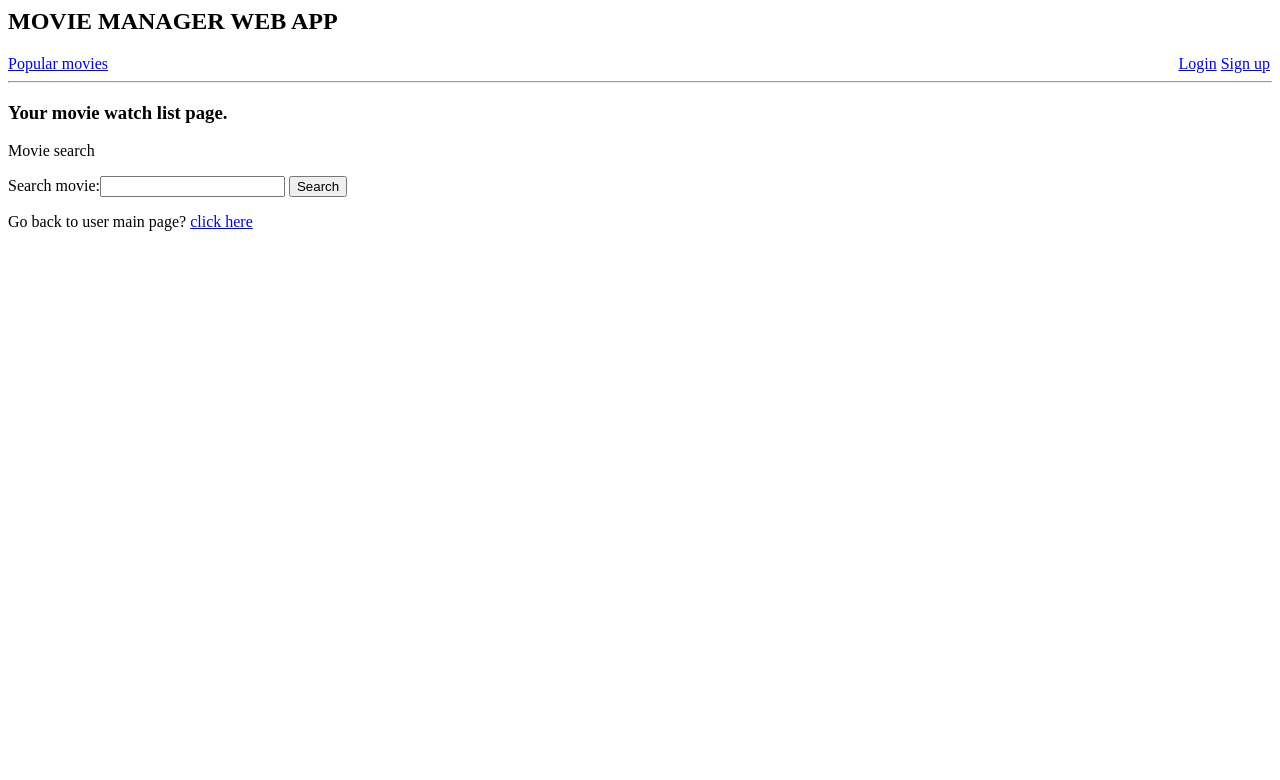
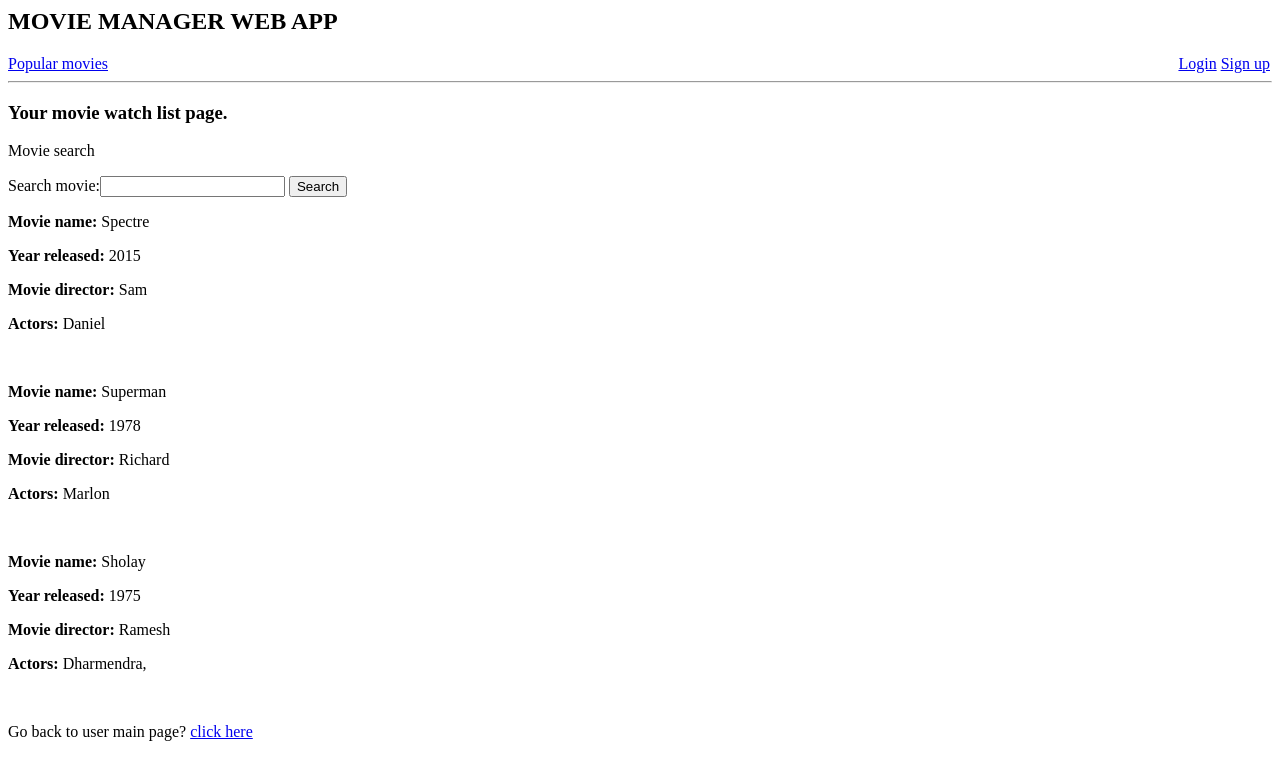
Before and after one commit to iniej/final_project, a Django app: page /user/movies/watchlist/ in a window 1280 px wide. Shown: the top 780 px of the page. Run offline with Django 3.2, Linux system fonts and the light colour scheme; data comes from the database, SQL or seed files in the repository; both versions use the stored data as it was after the commit.

Commit message:
created Watchlist model

```diff
--- a/movie_wishlist/models.py
+++ b/movie_wishlist/models.py
@@ -8,3 +8,9 @@ class UserInfo(models.Model):
     email = models.CharField(max_length = 200, unique = True,blank = False)
     password1 = models.CharField(max_length = 200, blank = False)
     password2 = models.CharField(max_length = 200, blank = False)
+
+class WatchList(models.Model):
+    title = models.CharField(max_length=200)
+    year = models.CharField(max_length=200)
+    actor = models.CharField(max_length=200)
+    director = models.CharField(max_length=200)
--- a/movie_wishlist/movie_data.py
+++ b/movie_wishlist/movie_data.py
@@ -1,38 +1,18 @@
 import requests
 import os
-# key = os.environ['OMDB_KEY']
-# base_url = 'http://www.omdbapi.com/'
-# def get_movie_info(name):
-#     # movie_name = input('Enter movie name: ')
-#     params = {'apikey':key, 't': name}
-#     data = requests.get(base_url, params).json()
-#     # print(data)
-#     # print(data['Ratings'][0]['Value'])
-#     print(data)
+
 
 apikey = '6d42cd22'
-movie = []
+
 # if 'search_movie' in request.GET:
     # title = request.GET.get('search_movie')
-    # print(title)
-name = input('Enter movie name: ')
-url = 'http://www.omdbapi.com/?apikey='+apikey+'&'+'t='+name
-response = requests.get(url)
-movie1 = response.json()
-keys = ['Title', 'Year', 'Actors']
-for key in keys:
-    movie.append({key: movie1[key]})
-# movie2 = response.json()['Year']
-# movie3 = response.json()['Released']
-# movie.append(movie1)
-# print('Title: ',movie1, 'Year: ',movie2, 'Released: ',movie3)
-print(movie)
+def movie_api(name):
+    url = 'http://www.omdbapi.com/?apikey='+apikey+'&'+'t='+name
+    movie = {}
+    response = requests.get(url)
+    movie1 = response.json()
+    keys = ['Title', 'Year', 'Actors', 'Director']
+    for key in keys:
+        movie.update({key: movie1[key]})
 
-# return render(request, 'movie_management_app/movie.html', {'movie':movie[0]})
-
-
-# def main():
-#     name = input('Enter movie name: ')
-#     get_movie_info(name)
-#
-# main()
+    return movie
--- a/movie_wishlist/templates/movie_wishlist/watchlist.html
+++ b/movie_wishlist/templates/movie_wishlist/watchlist.html
@@ -10,7 +10,13 @@
     <input type = 'submit' value = 'Search' />
   </form>
 </div>
-
+{% for list in wishlist %}
+    <p><strong>Movie name:</strong> {{list.title}}</p>
+    <p><strong>Year released:</strong> {{list.year}}</p>
+    <p><strong>Movie director:</strong> {{list.director}}</p>
+    <p><strong>Actors:</strong> {{list.actor}}</p>
+    <br>
+  {% endfor %}
 <p>Go back to user main page? <a href = "{% url 'user' %}">click here</a></p>
 
 {% endblock %}
--- a/movie_wishlist/urls.py
+++ b/movie_wishlist/urls.py
@@ -12,4 +12,5 @@ urlpatterns = [
     url(r'^user/movies/watchlist/$', views.watch_list, name = 'watch_list'),
     url(r'^user/movies/watchedlist/$', views.watched_list, name = 'watched_list'),
     url(r'^user/movies/movielist/$', views.movie_list, name = 'movie_list'),
+    url(r'^user/movies/movie_to_watch/$', views.add_to_watchlist, name = 'add_to_watchlist')
 ]
--- a/movie_wishlist/views.py
+++ b/movie_wishlist/views.py
@@ -2,7 +2,8 @@ from django.shortcuts import render, redirect
 from .forms import RegistrationForm, WatchedListForm, WatchListForm, PopularMoviesForm
 from django.contrib.auth import authenticate, login, logout
 import requests
-
+from movie_wishlist import movie_data
+from .models import WatchList
 # Create your views here.
 
 
@@ -33,12 +34,13 @@ def user(request):
 
 def watch_list(request):
     form = WatchListForm()
+    wishlist = WatchList.objects.all()
     search_movie = request.GET.get('search_movie')
-    return render(request, 'movie_wishlist/watchlist.html', {'form' : form})
+    return render(request, 'movie_wishlist/watchlist.html', {'form' : form, 'wishlist': wishlist})
 
 def movie_list(request):
-    apikey = '6d42cd22'
-    movie= {}
+    # apikey = '6d42cd22'
+    # movie= {}
     # if 'search_movie' in request.GET:
     #     title = request.GET.get('search_movie')
     #     print(title)
@@ -49,10 +51,7 @@ def movie_list(request):
 
 
     title = request.GET.get('search_movie')
-    print(title)
-    url = 'http://www.omdbapi.com/?apikey='+apikey+'&'+'t='+title
-    response = requests.get(url)
-    movie = response.json()
+    movie = movie_data.movie_api(title)
 
     return render(request, 'movie_wishlist/movie.html',{'movie': movie})
 
@@ -78,3 +77,15 @@ def register(request):
     else:
         form = RegistrationForm()
         return render(request, 'registration/register.html', { 'form' : form } )
+
+def add_to_watchlist(request):
+    name = request.POST.get("Title")
+    year = request.POST.get('Year')
+    actor = request.POST.get('Actors')
+    director = request.POST.get('Director')
+
+    new_movie = WatchList(title = name, actor = actor, director = director, year = year)
+
+
+    new_movie.save()
+    return render(request, 'movie_wishlist/user.html')
```
Also changed, not shown: movie_wishlist/templates/movie_wishlist/movie.html (+16 -2 lines), db.sqlite3, movie_wishlist/migrations/0002_watchlist.py (added).
